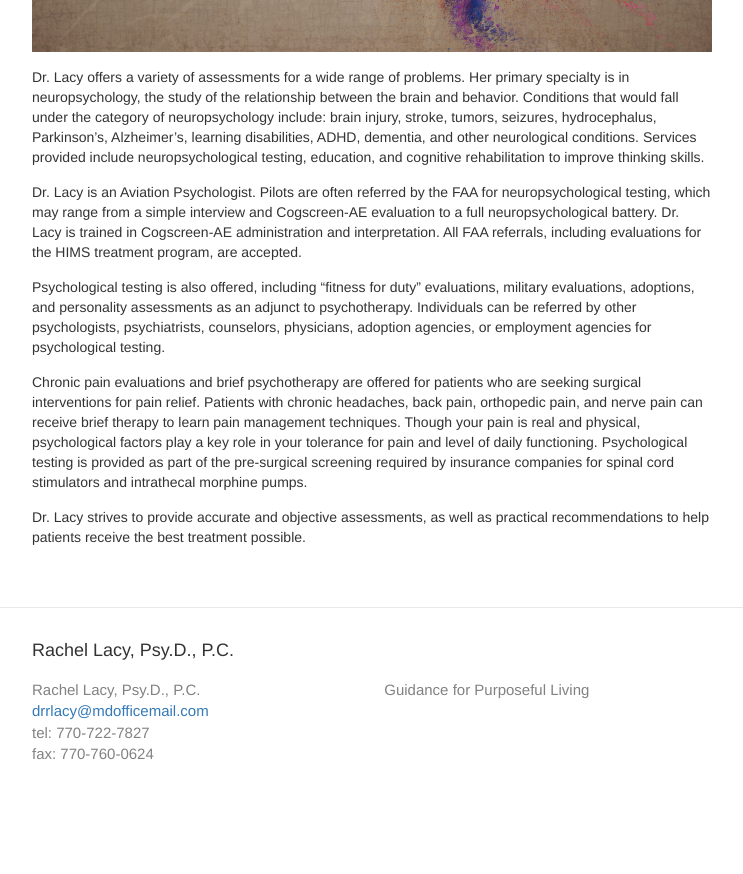
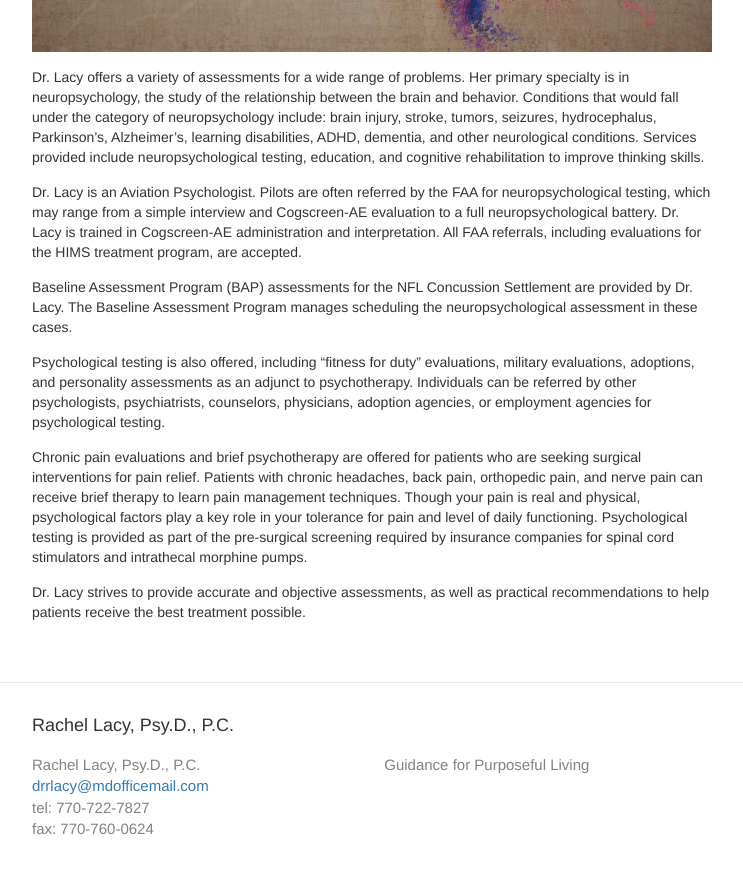
Before and after one commit to halcyon/renewedbrain.com, a Jekyll site: the page built from services.md, in a window 1280 px wide and 900 px high, scrolled down 876 px. Shown: the top 874 px of the window, without its empty margins (268-1011 px from the left). Built offline with Jekyll 4.4.1, drawn with Linux system fonts in a browser that asks for light colours; before the commit the page ends 1701 px from its top, so only the background shows below that.

Commit message:
addedNFL.md
NFL

```diff
--- a/services.md
+++ b/services.md
@@ -10,6 +10,8 @@ weight: 1
 
 Dr. Lacy is an Aviation Psychologist. Pilots are often referred by the FAA for neuropsychological testing, which may range from a simple interview and Cogscreen-AE evaluation to a full neuropsychological battery. Dr. Lacy is trained in Cogscreen-AE administration and interpretation. All FAA referrals, including evaluations for the HIMS treatment program, are accepted.
 
+Baseline Assessment Program (BAP) assessments for the NFL Concussion Settlement are provided by Dr. Lacy. The Baseline Assessment Program manages scheduling the neuropsychological assessment in these cases.
+
 Psychological testing is also offered, including “fitness for duty” evaluations, military evaluations, adoptions, and personality assessments as an adjunct to psychotherapy.  Individuals can be referred by other psychologists, psychiatrists, counselors, physicians, adoption agencies, or employment agencies for psychological testing.
 
 Chronic pain evaluations and brief psychotherapy are offered for patients who are seeking surgical interventions for pain relief.  Patients with chronic headaches, back pain, orthopedic pain, and nerve pain can receive brief therapy to learn pain management techniques.  Though your pain is real and physical, psychological factors play a key role in your tolerance for pain and level of daily functioning.  Psychological testing is  provided as part of the pre-surgical screening required by insurance companies for spinal cord stimulators and intrathecal morphine pumps.
```
